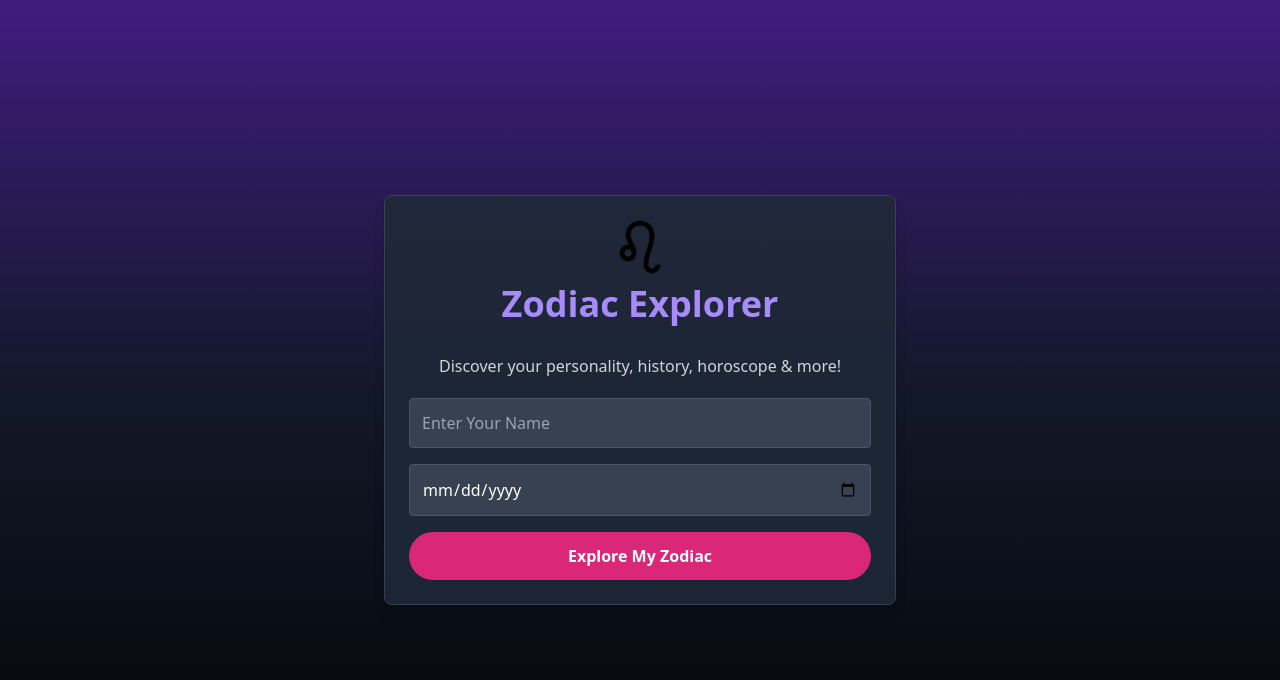
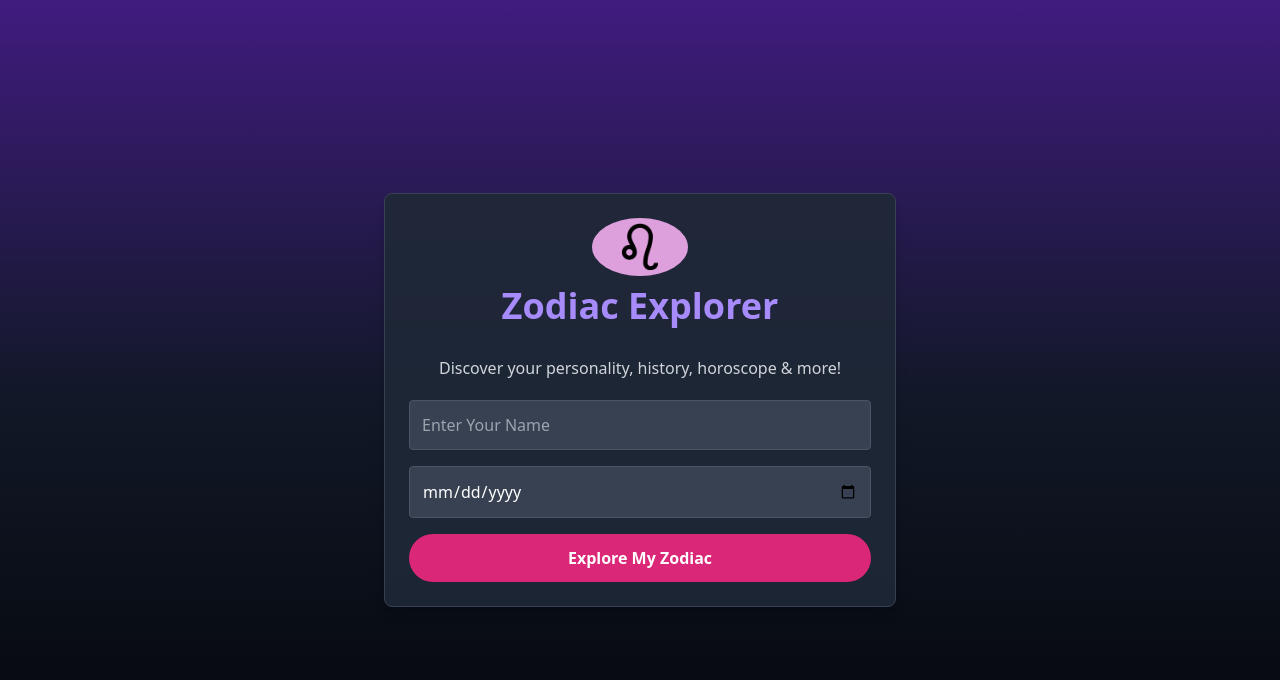
Before and after one commit to Joshdev20/Zodiac-and-birthday-explorer-, a plain HTML site: page index.html in a window 1280 px wide. Drawn offline with nearby package versions, Linux system fonts and the light colour scheme.

Commit message:
Update styles.css

```diff
--- a/styles.css
+++ b/styles.css
@@ -25,6 +25,12 @@ body {
     border-radius: 5px;
 }
 
+img{
+  background: plum;
+  padding: 5px;
+  border-radius: 50%;
+}
+
 
 #resultModal {
     overflow-y: auto; /* Enables scroll if modal content overflows screen height */
```
